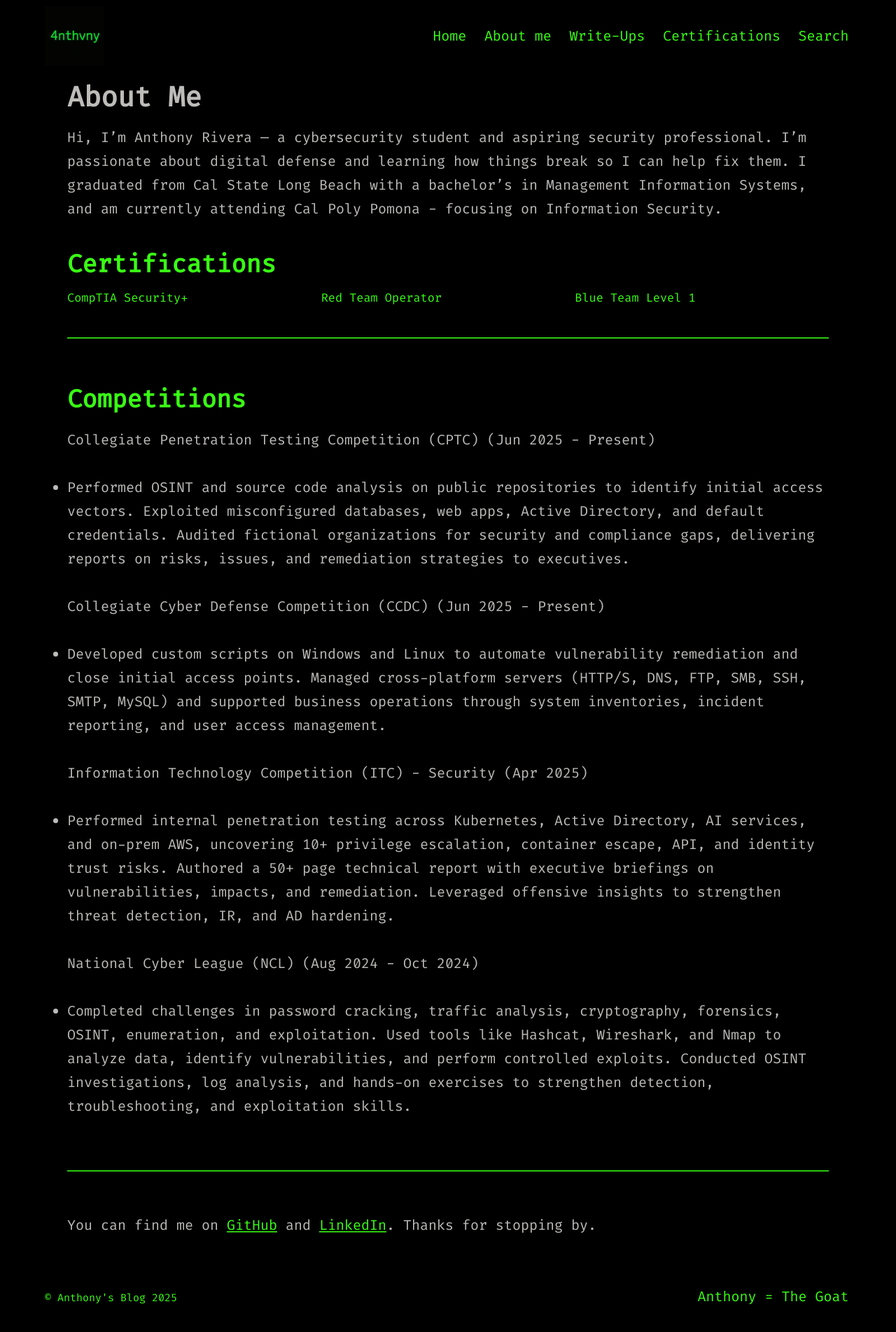
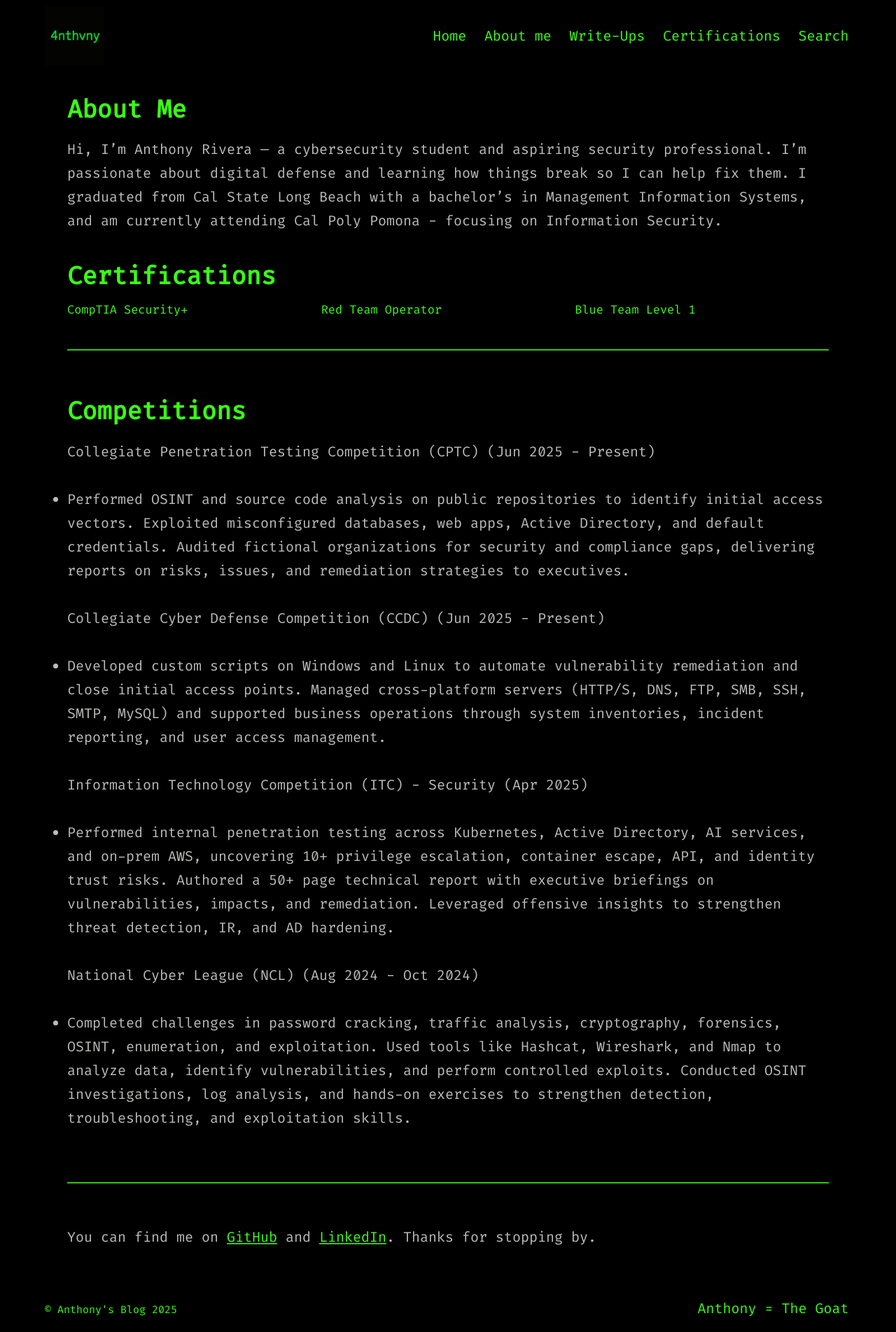
Before and after one commit to 4nthvny/4nthvny.github.io, a Jekyll site: the page built from aboutme.md, in a window 1280 px wide. Shown: the whole page at 70% size. Built offline with Jekyll 4.4.1, drawn with Linux system fonts in a browser that asks for light colours.

```diff
--- a/aboutme.md
+++ b/aboutme.md
@@ -1,7 +1,8 @@
 ---
-title: About Me
+title: ""
 layout: page
 ---
+## About Me
 Hi, I'm Anthony Rivera — a cybersecurity student and aspiring security professional. I’m passionate about digital defense and learning how things break so I can help fix them. I graduated from Cal State Long Beach with a bachelor's in Management Information Systems, and am currently attending Cal Poly Pomona - focusing on Information Security.
 
 ## Certifications
```
